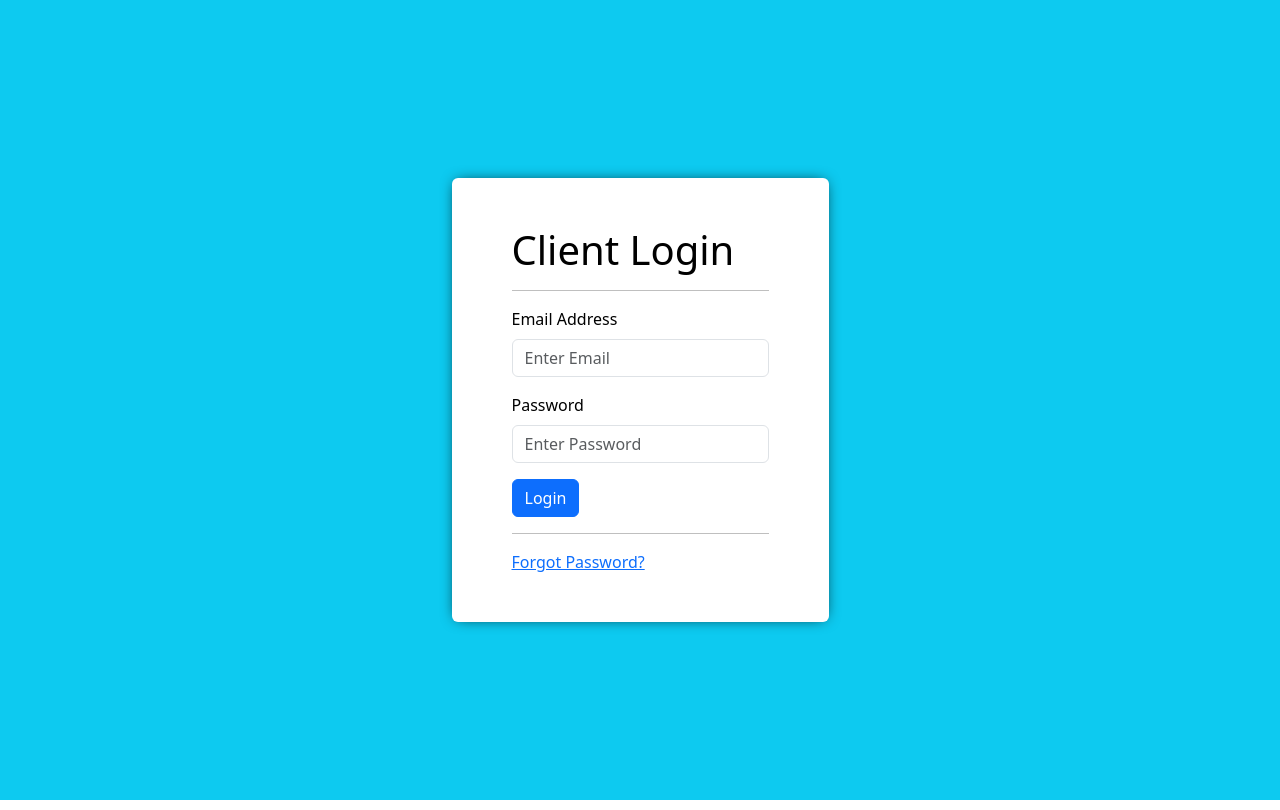
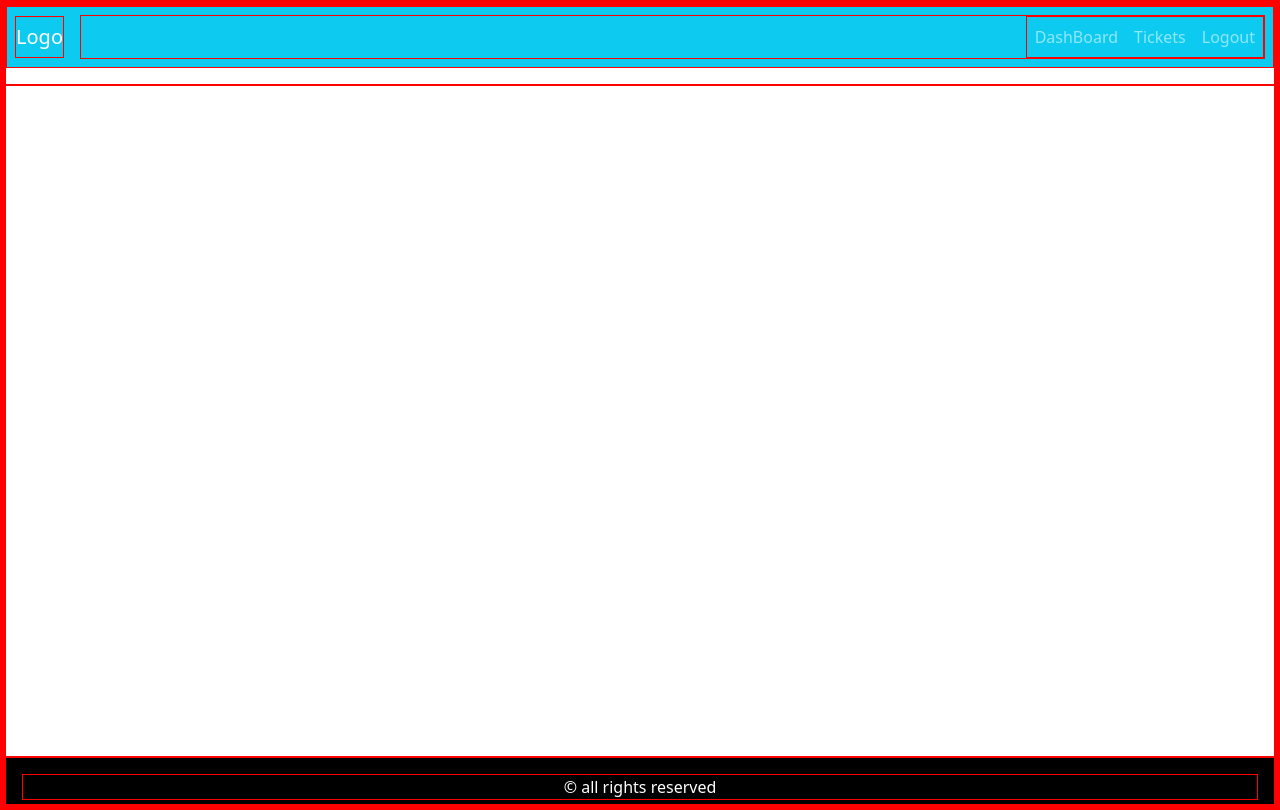
Before and after one commit to bhargavrepaka/ticket-frontend, a React (Vite) app: page / in a window 1280 px wide. Built offline with nearby package versions, Linux system fonts and the light colour scheme.

Commit message:
layout added

```diff
--- a/src/App.jsx
+++ b/src/App.jsx
@@ -1,8 +1,12 @@
+/* eslint-disable no-unused-vars */
 import Entry from "./pages/entry/Entry"
+import DefaultLayout from "./layouts/DefaultLayout"
+import './App.scss'
 const App = () => {
   return (
-    <div>
-      <Entry></Entry>
+    <div >
+      {/* <Entry></Entry> */}
+      <DefaultLayout></DefaultLayout>
     </div>
 
   )
--- a/src/App.scss
+++ b/src/App.scss
@@ -0,0 +1,25 @@
+*{
+    border: 1px solid red;
+    box-sizing: border-box;
+}
+.default-layout{
+    display: grid;
+    grid-template-rows: 80px auto 3rem;
+    grid-template-areas: "header" "main" "footer";
+
+
+    header{
+        grid-area: header;
+    }
+    main{
+        grid-area: main;
+        min-height: 84vh;
+    }
+    footer{
+        grid-area: footer;
+        background-color: black;
+        color: white;
+        padding: 1rem;
+
+    }
+}
--- /dev/null
+++ b/src/layouts/DefaultLayout.jsx
@@ -0,0 +1,22 @@
+/* eslint-disable react/prop-types */
+import Header from "./partials/Header"
+import Footer from "./partials/Footer"
+const DefaultLayout = ({children}) => {
+  return (
+    <div className="default-layout">
+        <header className="header">
+        <Header></Header>
+        </header>
+        <main className="main">
+            {children}
+        </main>
+        <footer className="footer">
+        <Footer></Footer>
+        </footer>
+
+
+    </div>
+  )
+}
+
+export default DefaultLayout
--- /dev/null
+++ b/src/layouts/partials/Footer.jsx
@@ -0,0 +1,11 @@
+import React from 'react'
+
+const Footer = () => {
+  return (
+    <div className='text-center copy-right'>
+        &copy; all rights reserved
+    </div>
+  )
+}
+
+export default Footer
--- /dev/null
+++ b/src/layouts/partials/Header.jsx
@@ -0,0 +1,24 @@
+import Nav from 'react-bootstrap/Nav';
+import Navbar from 'react-bootstrap/Navbar';
+const Header = () => {
+  return (
+    <Navbar expand="md" variant='dark' bg='info' className='p-2'>
+        <Navbar.Brand>Logo</Navbar.Brand>
+        {/* <Navbar.Toggle
+            aria-controls="basic-navbar-nav"
+        > */}
+            <Navbar.Collapse id="basic-navbar-nav">
+                <Nav className='ms-auto'>
+                    <Nav.Link href="/dash">DashBoard</Nav.Link>
+                    <Nav.Link href="/dash">Tickets</Nav.Link>
+                    <Nav.Link href="/dash">Logout</Nav.Link>
+                </Nav>
+            </Navbar.Collapse>
+
+        {/* </Navbar.Toggle> */}
+
+    </Navbar>
+  )
+}
+
+export default Header
```
